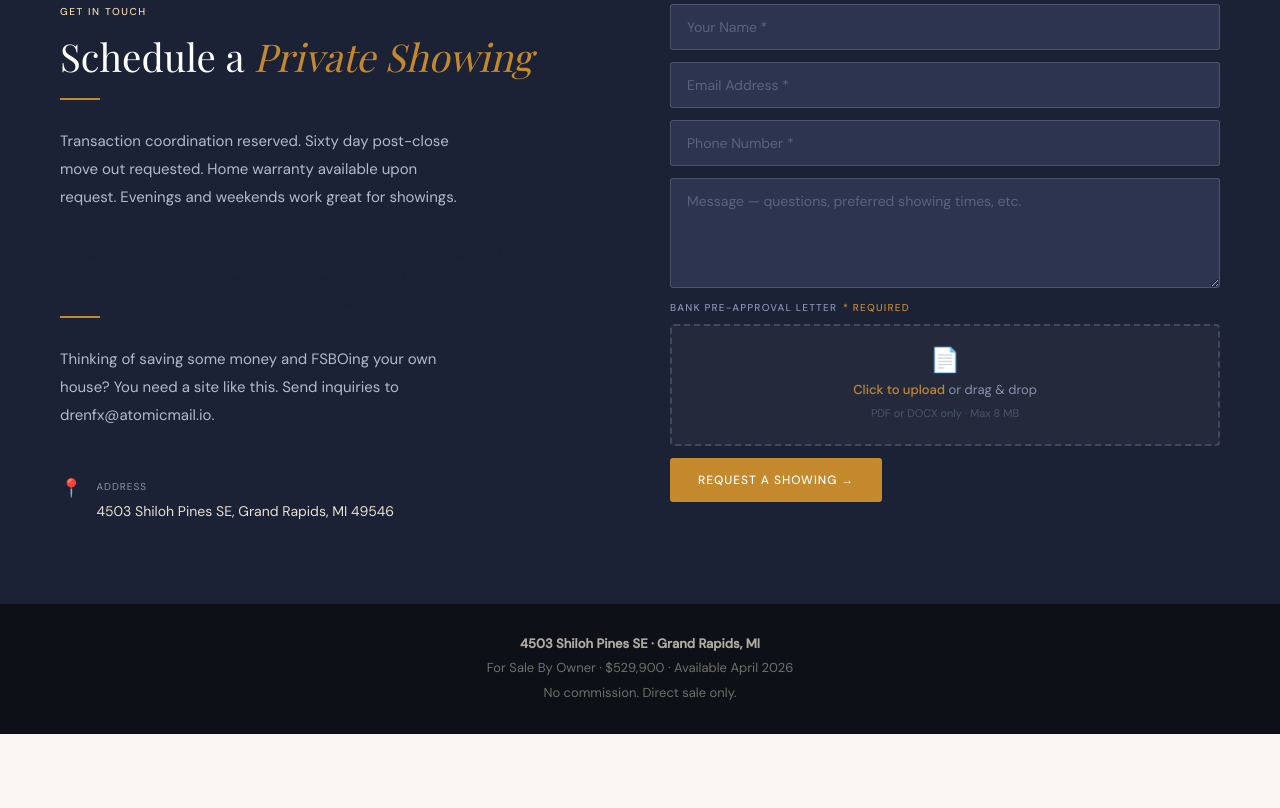
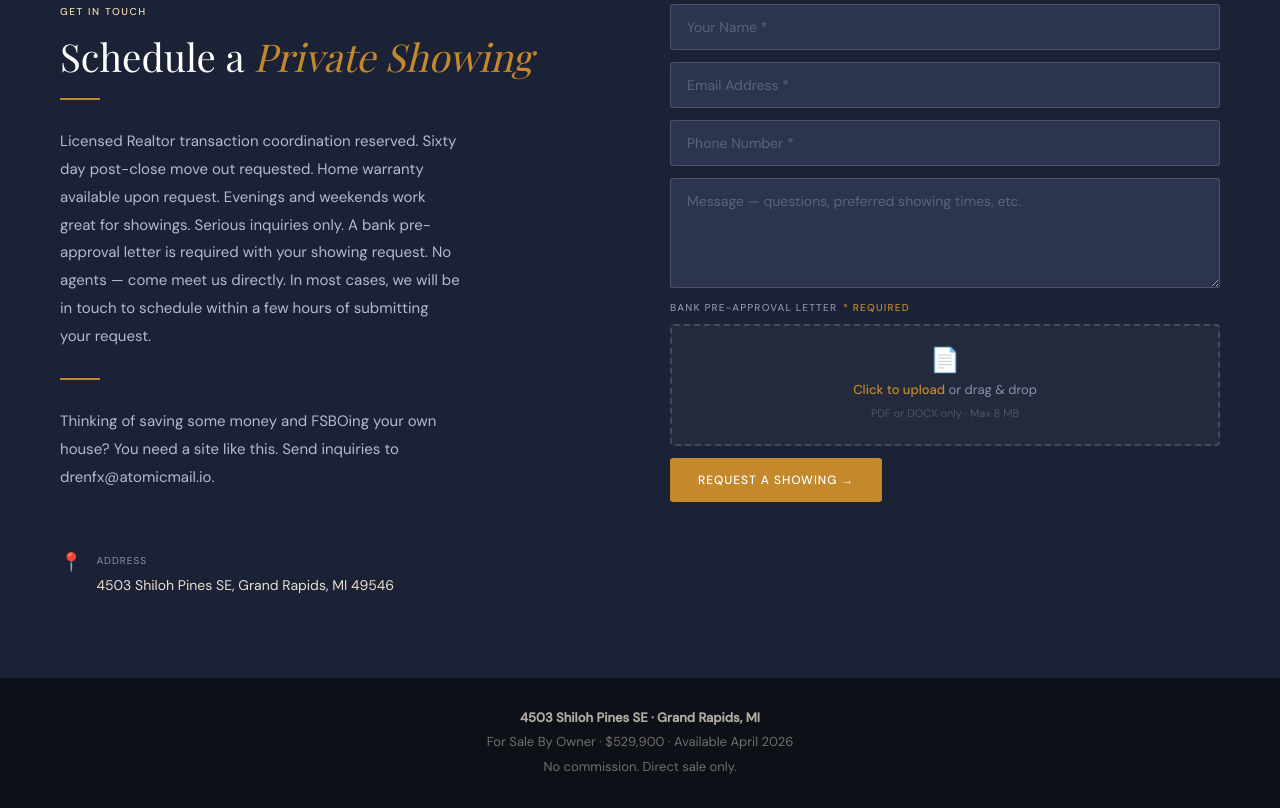
Before and after one commit to baldnbeardd/shiloh-pines, a website: page Shiloh-Pines/index.html in a window 1280 px wide. Shown: the part 4380-5188 px from the top of the page. Before the commit the page ends 5114 px from the top, so only its background shows below. Drawn offline with nearby package versions, Linux system fonts and the light colour scheme; a web font is replaced by a local one.

Commit message:
Update index.html

```diff
--- a/Shiloh-Pines/index.html
+++ b/Shiloh-Pines/index.html
@@ -646,9 +646,9 @@ footer strong{color:rgba(232,224,208,0.75)}
       <span class="section-tag">Get In Touch</span>
       <div class="section-title">Schedule a <em>Private Showing</em></div>
       <span class="divider"></span>
-      <p class="body-text" style="max-width:400px;margin-bottom:28px">Transaction coordination reserved. Sixty day post-close move out requested. Home warranty available upon request. Evenings and weekends work great for showings.</p><p>Serious inquiries only. A bank pre-approval letter is required with your showing request. No agents &mdash; come meet us directly. In most cases, we will be in touch to schedule within a few hours of submitting your request.</p>
+      <p class="body-text" style="max-width:400px;margin-bottom:28px">Licensed Realtor transaction coordination reserved. Sixty day post-close move out requested. Home warranty available upon request. Evenings and weekends work great for showings. Serious inquiries only. A bank pre-approval letter is required with your showing request. No agents &mdash; come meet us directly. In most cases, we will be in touch to schedule within a few hours of submitting your request.</p>
       <span class="divider"></span>
-        <div class="body-text" style="max-width:400px">Thinking of saving some money and FSBOing your own house? You need a site like this. Send inquiries to drenfx@atomicmail.io.</div></br>
+        <div class="body-text" style="max-width:400px;margin-bottom:28px">Thinking of saving some money and FSBOing your own house? You need a site like this. Send inquiries to drenfx@atomicmail.io.</div></br>
         <div class="contact-info">
         <div class="c-detail">
           <span class="c-icon">&#x1F4CD;</span>
```
